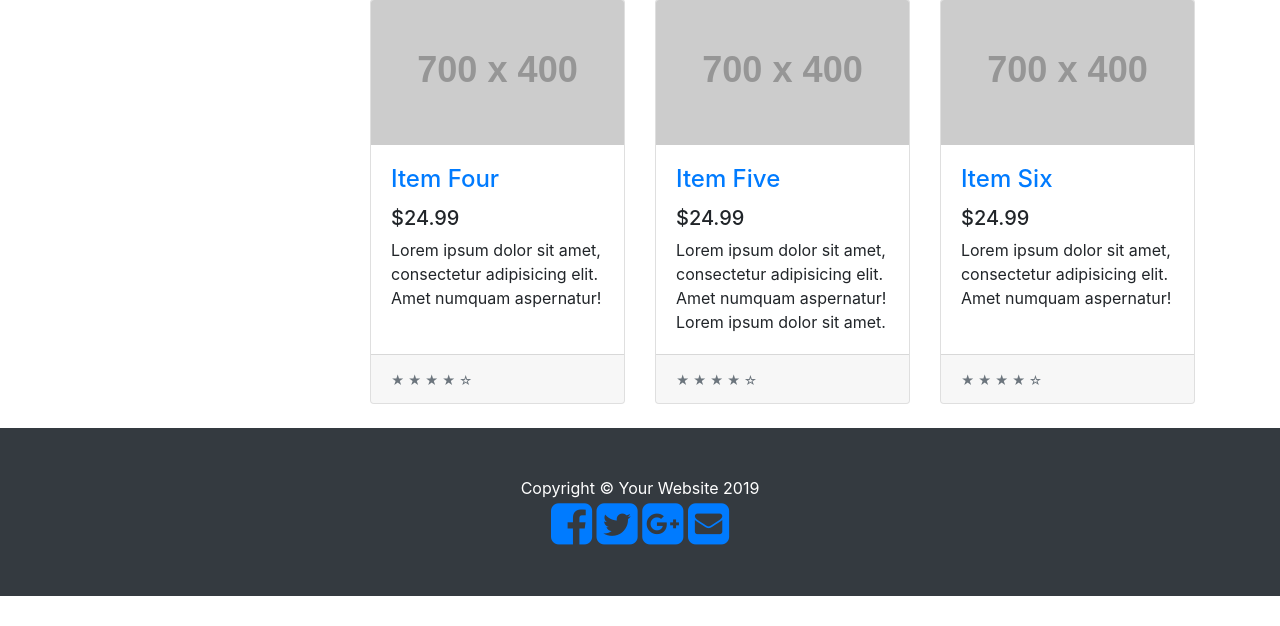
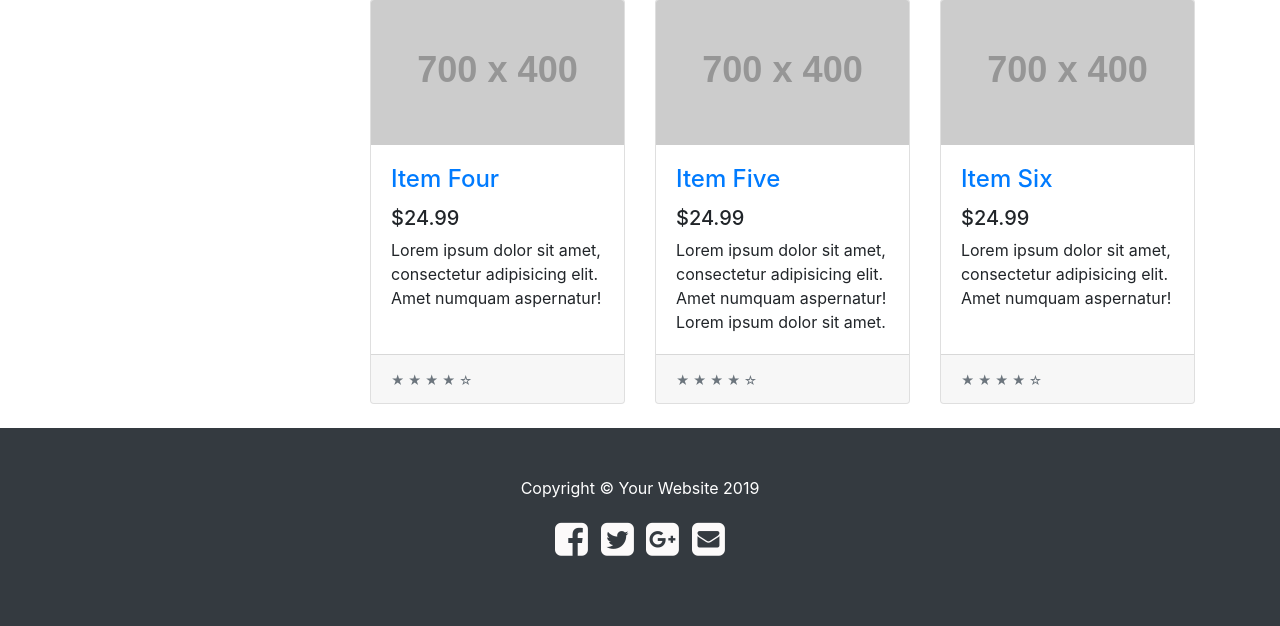
Before and after one commit to Bakhtiyar-Garashov/E-commerce, a Django app: page / in a window 1280 px wide. Shown: the part 854-1480 px from the top of the page. Before the commit the page ends 1450 px from the top, so only its background shows below. Run offline with Django 3.2, Linux system fonts and the light colour scheme; grey boxes labelled with a size stand in for pictures from a placeholder-image service; some libraries are stand-ins or nearby versions.

Commit message:
Social media icons added

```diff
--- a/E_shop/static/css/base.css
+++ b/E_shop/static/css/base.css
@@ -1,10 +1,9 @@
 #lab_social_icon_footer {
-    padding: 40px 0;
-    background-color: #dedede;
+    padding: 15px 0;
 }
 
 #lab_social_icon_footer a {
-    color: #333;
+    color: rgb(252, 250, 250);
 }
 
 #lab_social_icon_footer .social:hover {
--- a/E_shop/templates/shop/base.html
+++ b/E_shop/templates/shop/base.html
@@ -64,12 +64,14 @@
             <p class="m-0 text-center text-white">Copyright &copy; Your Website 2019</p>
         </div>
         <div class="container">
+            <section id="lab_social_icon_footer">
                 <div class="text-center center-block">
                     <a href="https://www.facebook.com/bootsnipp"><i id="social-fb" class="fa fa-facebook-square fa-3x social"></i></a>
                     <a href="https://twitter.com/bootsnipp"><i id="social-tw" class="fa fa-twitter-square fa-3x social"></i></a>
                     <a href="https://plus.google.com/+Bootsnipp-page"><i id="social-gp" class="fa fa-google-plus-square fa-3x social"></i></a>
                     <a href="mailto:#"><i id="social-em" class="fa fa-envelope-square fa-3x social"></i></a>
                 </div>
+            </section>
         </div>
         <!-- /.container -->
     </footer>
```
Lines whose indentation alone changed are shown as unchanged.
